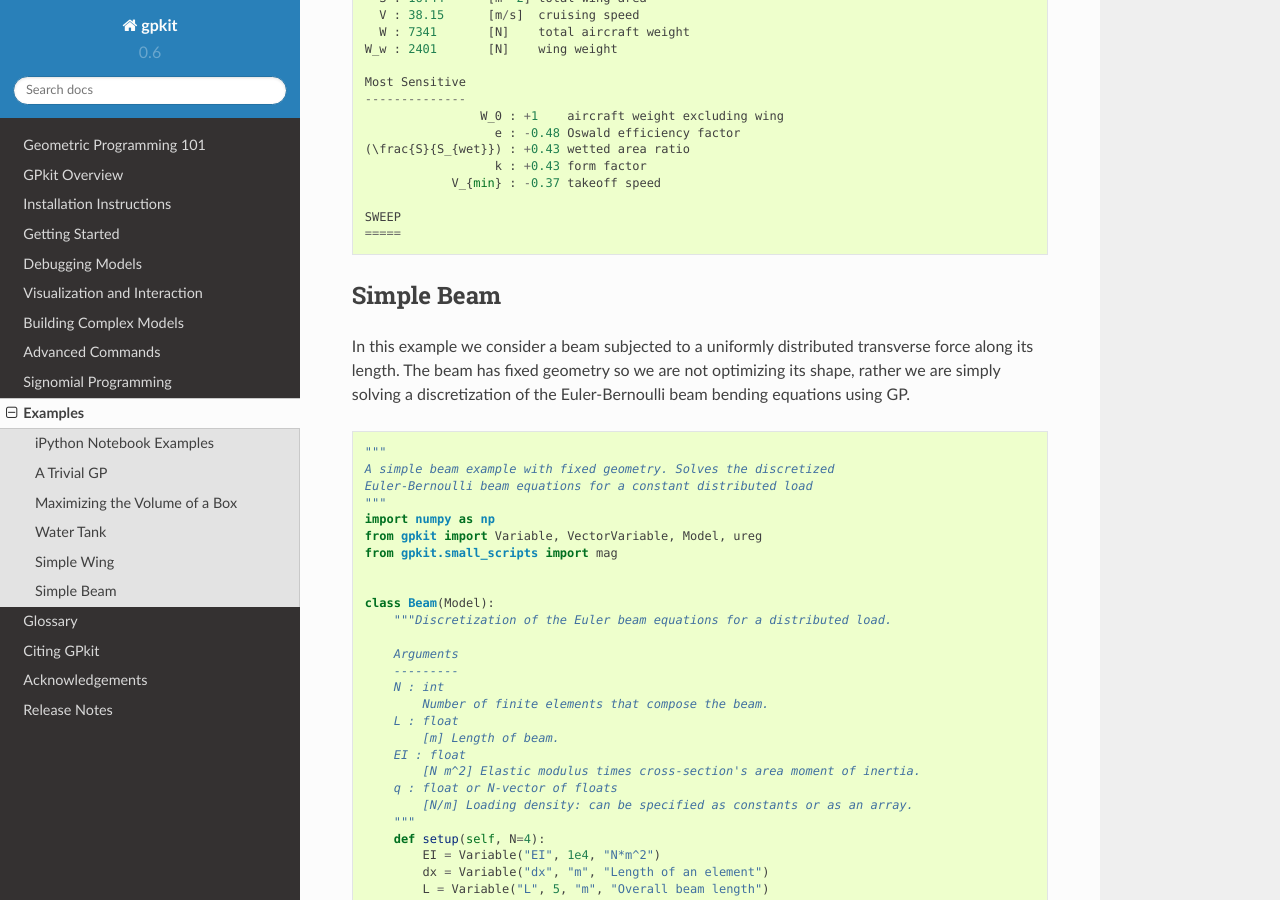
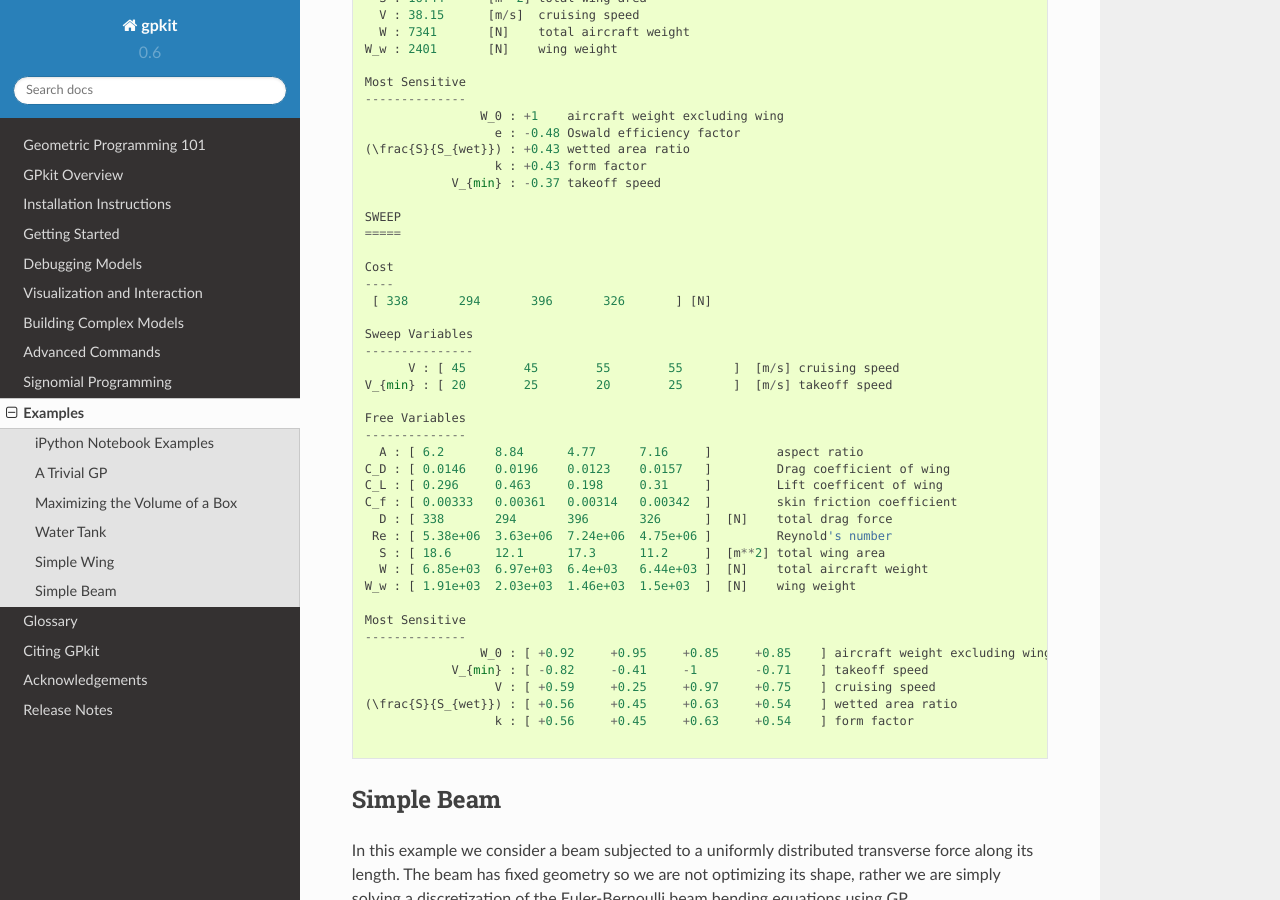
Before and after one commit to convexengineering/gpkit, a Sphinx documentation site: the page built from docs/source/examples.rst, in a window 1280 px wide and 900 px high, scrolled down 4676 px. Built offline with Sphinx 7.4.7 and the Read the Docs theme 2.0.0, drawn with Linux system fonts in a browser that asks for light colours.

Commit message:
revert simpleflight output change

```diff
--- a/docs/source/examples/simpleflight_output.txt
+++ b/docs/source/examples/simpleflight_output.txt
@@ -28,3 +28,32 @@ Most Sensitive
 
 SWEEP
 =====
+
+Cost
+----
+ [ 338       294       396       326       ] [N]
+
+Sweep Variables
+---------------
+      V : [ 45        45        55        55       ]  [m/s] cruising speed
+V_{min} : [ 20        25        20        25       ]  [m/s] takeoff speed
+
+Free Variables
+--------------
+  A : [ 6.2       8.84      4.77      7.16     ]         aspect ratio
+C_D : [ 0.0146    0.0196    0.0123    0.0157   ]         Drag coefficient of wing
+C_L : [ 0.296     0.463     0.198     0.31     ]         Lift coefficent of wing
+C_f : [ 0.00333   0.00361   0.00314   0.00342  ]         skin friction coefficient
+  D : [ 338       294       396       326      ]  [N]    total drag force
+ Re : [ 5.38e+06  3.63e+06  7.24e+06  4.75e+06 ]         Reynold's number
+  S : [ 18.6      12.1      17.3      11.2     ]  [m**2] total wing area
+  W : [ 6.85e+03  6.97e+03  6.4e+03   6.44e+03 ]  [N]    total aircraft weight
+W_w : [ 1.91e+03  2.03e+03  1.46e+03  1.5e+03  ]  [N]    wing weight
+
+Most Sensitive
+--------------
+                W_0 : [ +0.92     +0.95     +0.85     +0.85    ] aircraft weight excluding wing
+            V_{min} : [ -0.82     -0.41     -1        -0.71    ] takeoff speed
+                  V : [ +0.59     +0.25     +0.97     +0.75    ] cruising speed
+(\frac{S}{S_{wet}}) : [ +0.56     +0.45     +0.63     +0.54    ] wetted area ratio
+                  k : [ +0.56     +0.45     +0.63     +0.54    ] form factor
```
